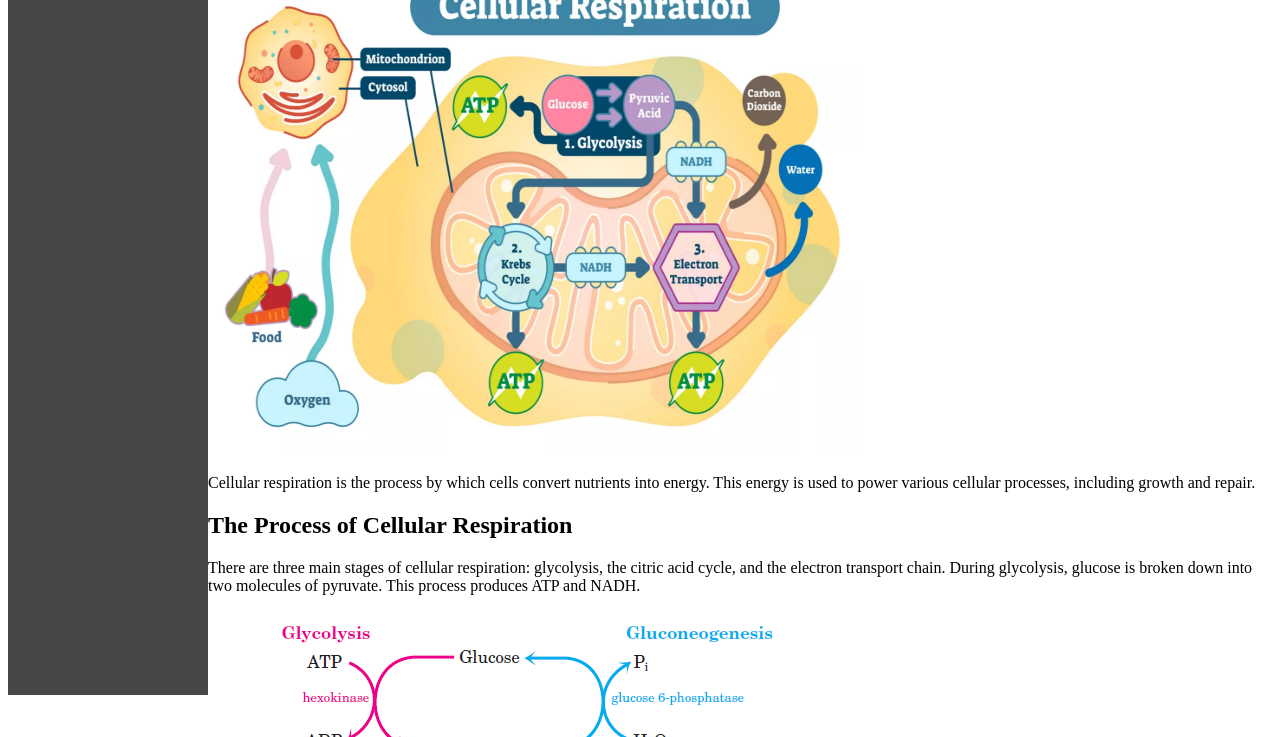
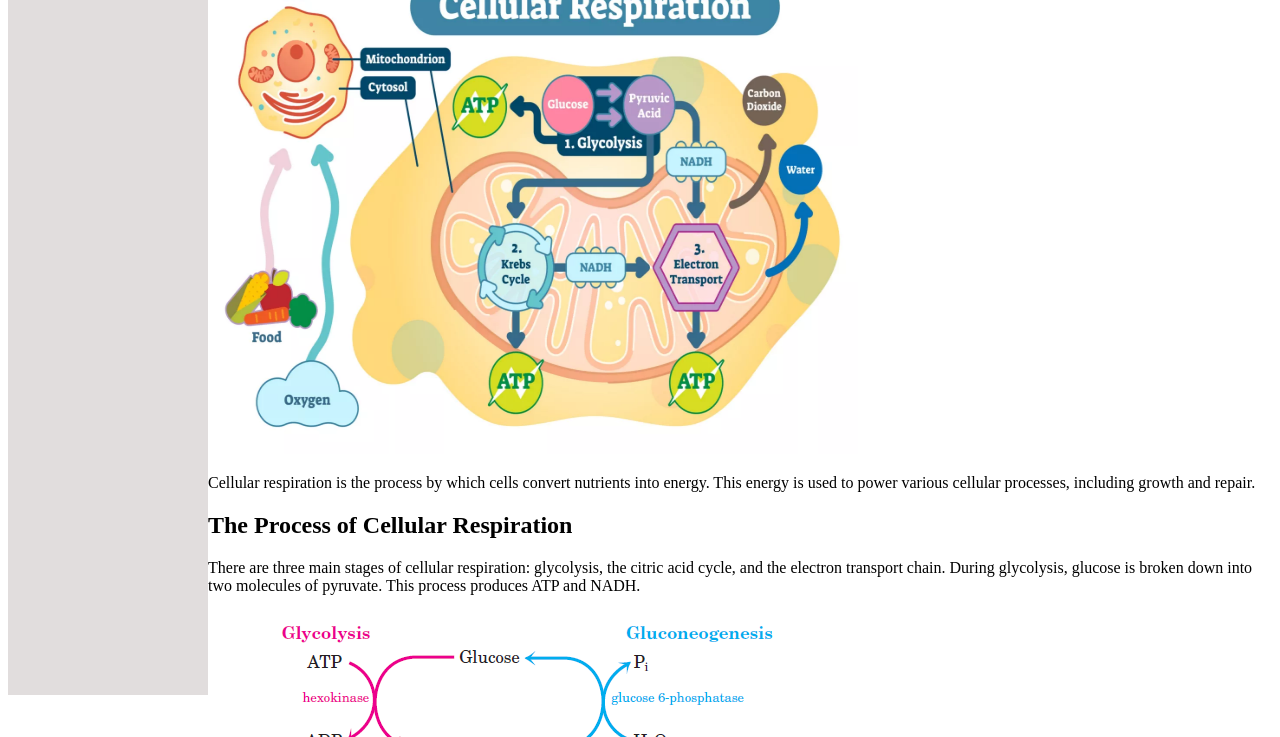
Before and after one commit to Vulkan3894/odin-recipes, a plain HTML site: page index.html in a window 1280 px wide. Shown: the part 126-863 px from the top of the page. Drawn offline with Linux system fonts and the light colour scheme.

Commit message:
offwhite

```diff
--- a/index.html
+++ b/index.html
@@ -9,7 +9,7 @@
         margin: 0;
         padding: 0;
         width: 200px;
-        background-color: rgb(71, 71, 71);
+        background-color: rgb(225, 221, 221);
         position: fixed;
         height: 100%;
         overflow: auto;
```
